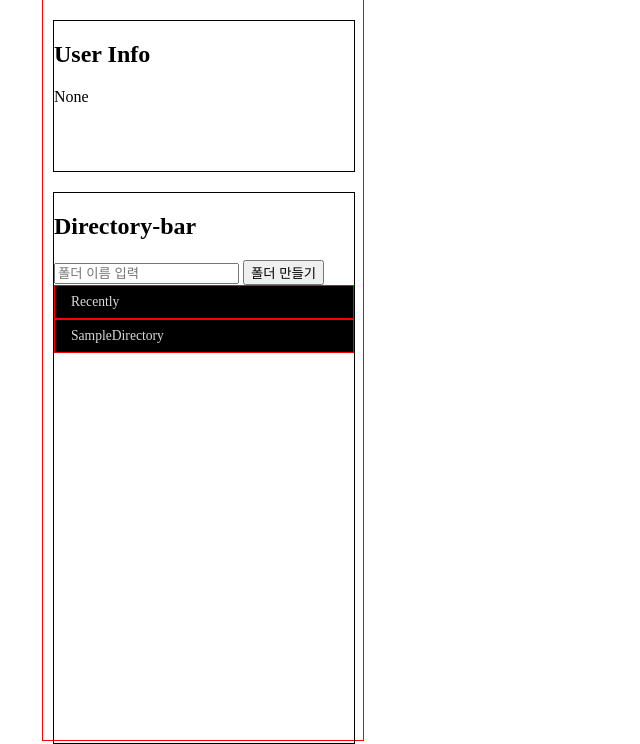
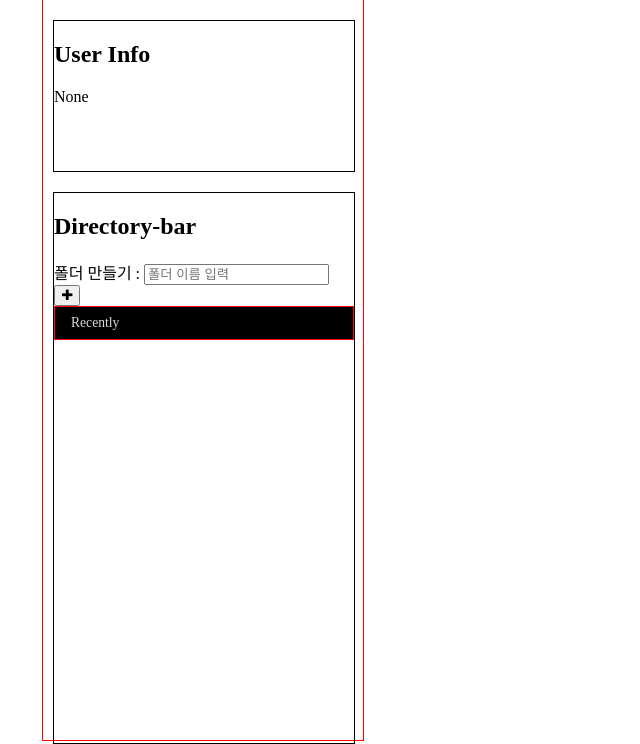
Before and after one commit to lee-garden/linkmoa, a Django app: page /index/ in a window 1280 px wide. Shown: the part 914-1658 px from the top of the page, without its empty margins (0-640 px from the left). Run offline with Django 3.2, Linux system fonts and the light colour scheme; data that the repository does not hold is empty; some libraries are stand-ins or nearby versions.

Commit message:
Implement make directory function
Implement make directory
Access all fields of an object in templates, using model_to_dict

```diff
--- a/linkmoa/static/css/default.css
+++ b/linkmoa/static/css/default.css
@@ -121,8 +121,9 @@ body{
 }
 
 .memoContainer{
-    border: 1px solid black;
+    border: 2.5px solid purple;
     margin: 10px;
+    border-radius: 15px
 }
 
 .buttons{
--- a/linkmoa/templates/index.html
+++ b/linkmoa/templates/index.html
@@ -4,8 +4,7 @@
     <meta charset="UTF-8">
     <meta name="viewport" content="width=device-width, initial-scale=1.0">
     <meta http-equiv="X-UA-Compatible" content="ie=edge">
-    <link href="../../static/css/default.css" rel="stylesheet">
-    <link href="../../static/css/default.css" rel="stylesheet">
+    <link href="../../static/css/default.css?ver=1.0" rel="stylesheet">
     <link rel="stylesheet" type="text/css" href="https://maxcdn.bootstrapcdn.com/font-awesome/4.7.0/css/font-awesome.min.css">
     <title>링 크 모 아</title>
 
@@ -63,8 +62,12 @@
 
             <div id = "directory-bar">
                 <h2>Directory-bar</h2>
-                <input id="mkdir" type="text" placeholder="폴더 이름 입력">
-                <button>폴더 만들기</button>
+                <form method="POST" action ="{% url 'mkdir' %}">
+                    {% csrf_token%}
+                    폴더 만들기 : <input id="mkdir" type="text" placeholder="폴더 이름 입력" name='dirname'>
+                    <button class="i-btn"><i class="fa fa-plus"></i></button>
+                </form>
+
                 <nav class="directoryNav" role="navigation">
                     <ol id="directory-container">
                         <li class="directory"><a href="#">Recently</a>
@@ -76,12 +79,12 @@
                                 {% endfor %}
                             </ol>
                         </li>
-                        <li class="directory"><a href="#">SampleDirectory</a>
+                        {% for a in user.profile.get_fields_name %}
+                        <li class="directory"><a href="#">{{a}}</a>
                             <ol class="memolist">
-                                <li class="memolink"><a href="#">memo1</a></li>
-                                <li class="memolink"><a href="#">memo2</a></li>
                             </ol>
                         </li>
+                        {% endfor %}
                     </ol>
                 </nav>
             </div>
@@ -114,24 +117,6 @@
                 }
             },
         })
-        // AJAX
-
-
-        document.getElementById('mkdir').addEventListener('change', function (event) {
-            console.log('헉');
-            var dirname = document.getElementById('mkdir').value;
-
-            let text = `<li class="directory"><a href="#">${dirname}</a>
-                            <ol class="memolist">
-                                {% for memo in memos.all %}
-                                    {% if memo.directory == '${dirname}' %}
-                                        <li class="memolink"><a href="#">{{memo.keyword}}</a></li>
-                                    {% endif %}
-                                {% endfor %}
-                            </ol>
-                        </li>`;
-            $('#directory-container').append(text);
-        })
     </script>
 </body>
 </html>
--- a/linkmoa/urlScrap.py
+++ b/linkmoa/urlScrap.py
@@ -1,5 +1,6 @@
 from multiprocessing import Pool
 from urllib.request import urlopen
+from urllib.request import HTTPError
 import urllib.request
 import bs4
 import requests
@@ -14,11 +15,10 @@ def scrapUrl(list, key):
         if list[i] is not '':
             if crawling(list[i], key) is not False:
                 urlList.append(list[i])
-
+    print("time : ", time.time() - start )
     if len(urlList) == 0:
         return 'N'
 
-    print("time : ", time.time() - start )
     urlList = "\n".join(urlList)
     return urlList
 
@@ -26,7 +26,7 @@ def crawling(url, key):
     try:
         main_url = url
         main_html = urlopen(main_url)
-    except:
+    except HTTPError as e:
         print('open faild')
         return False
     if key.lower() in main_html.read().decode("utf-8").lower():
--- a/linkmoa/views.py
+++ b/linkmoa/views.py
@@ -2,8 +2,10 @@ from django.shortcuts import render, redirect
 from django.contrib.auth.models import User
 from django.contrib import auth
 from linkmoa import urlScrap
+from linkmoa import dirManagement
 from accounts import views
 from .models import Memo
+from. models import Profile
 
 # Create your views here.
 def board(request):
@@ -11,9 +13,8 @@ def board(request):
 
 def index(request):
     user=request.user
-    print(user.id)
+    print('current user : ', user.id)
     memos = Memo.objects.filter(user_id=user.id)
-    print('open page')
     return render(request,'index.html',{'memos' : memos, 'userid' : user.id})
 
 def make_memo(request):
@@ -29,6 +30,12 @@ def make_memo(request):
         memo.save()
     return redirect('index')
 
+def mkdir(request):
+    user=request.user
+    dname = request.POST['dirname']
+    dirManagement.makeDirectory(user,dname)
+    return redirect('index')
+
 def delete_memo(request, memo_id):
     memo = Memo.objects.get(id=memo_id)
     memo.delete()
--- a/testproj/settings.py
+++ b/testproj/settings.py
@@ -81,6 +81,7 @@ DATABASES = {
     }
 }
 
+AUTH_PROFILE_MODULE = 'linkmoa.Profile'
 
 # Password validation
 # https://docs.djangoproject.com/en/2.2/ref/settings/#auth-password-validators
--- a/testproj/urls.py
+++ b/testproj/urls.py
@@ -24,6 +24,7 @@ urlpatterns = [
     path('index/', linkmoa.views.index, name='index'),
     path('make_memo',linkmoa.views.make_memo, name='make_memo'),
     path('delete_memo/<int:memo_id>/', linkmoa.views.delete_memo, name='delete_memo'),
+    path('mkdir', linkmoa.views.mkdir, name='mkdir'),
 
     path('login/', accounts.views.login, name='login'),
     path('logout/', accounts.views.logout, name='logout'),
```
Also changed, not shown: linkmoa/dirManagement.py (added, +12 -0 lines), linkmoa/migrations/0003_profile_numofdir.py (added), linkmoa/migrations/0004_memo_shared.py (added).
